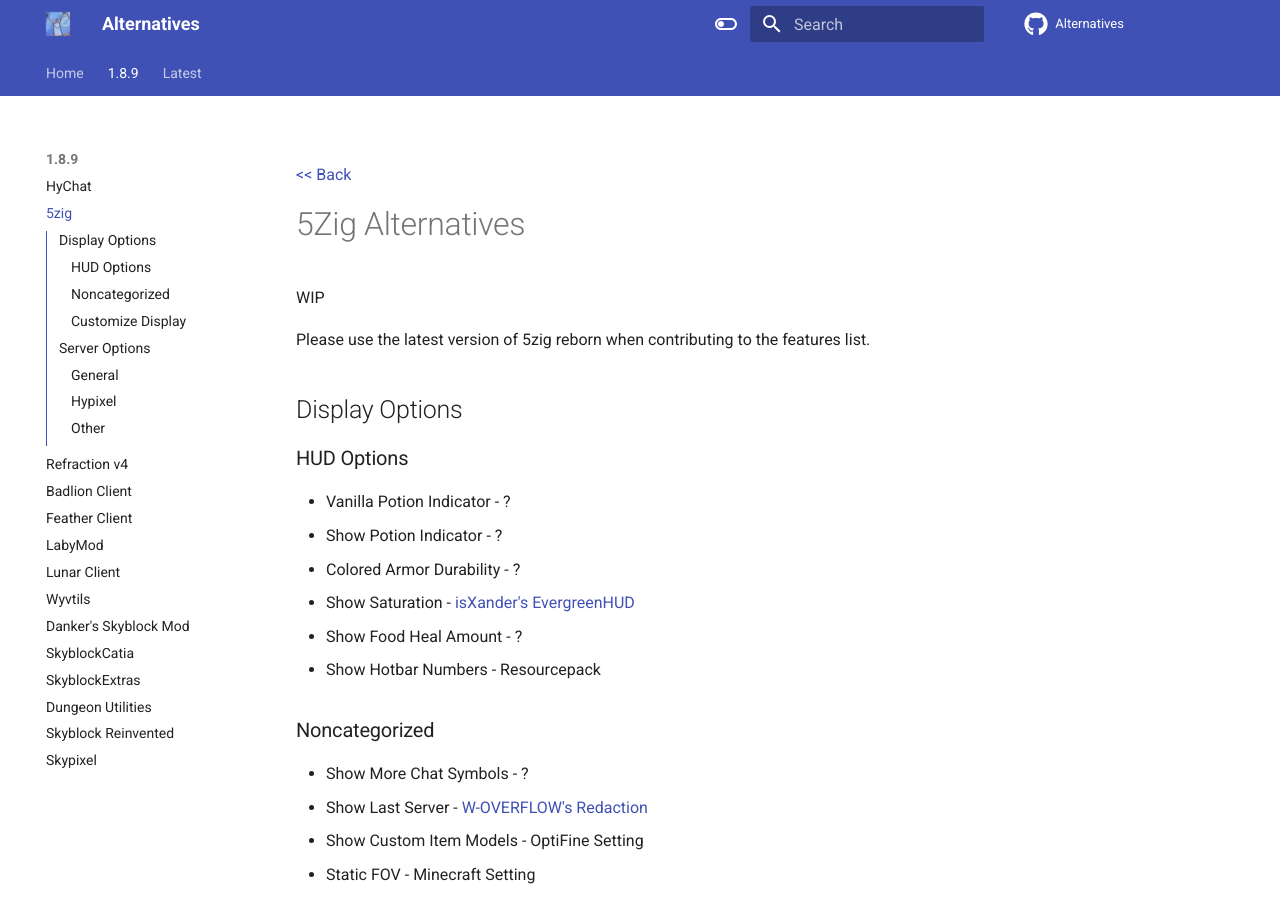
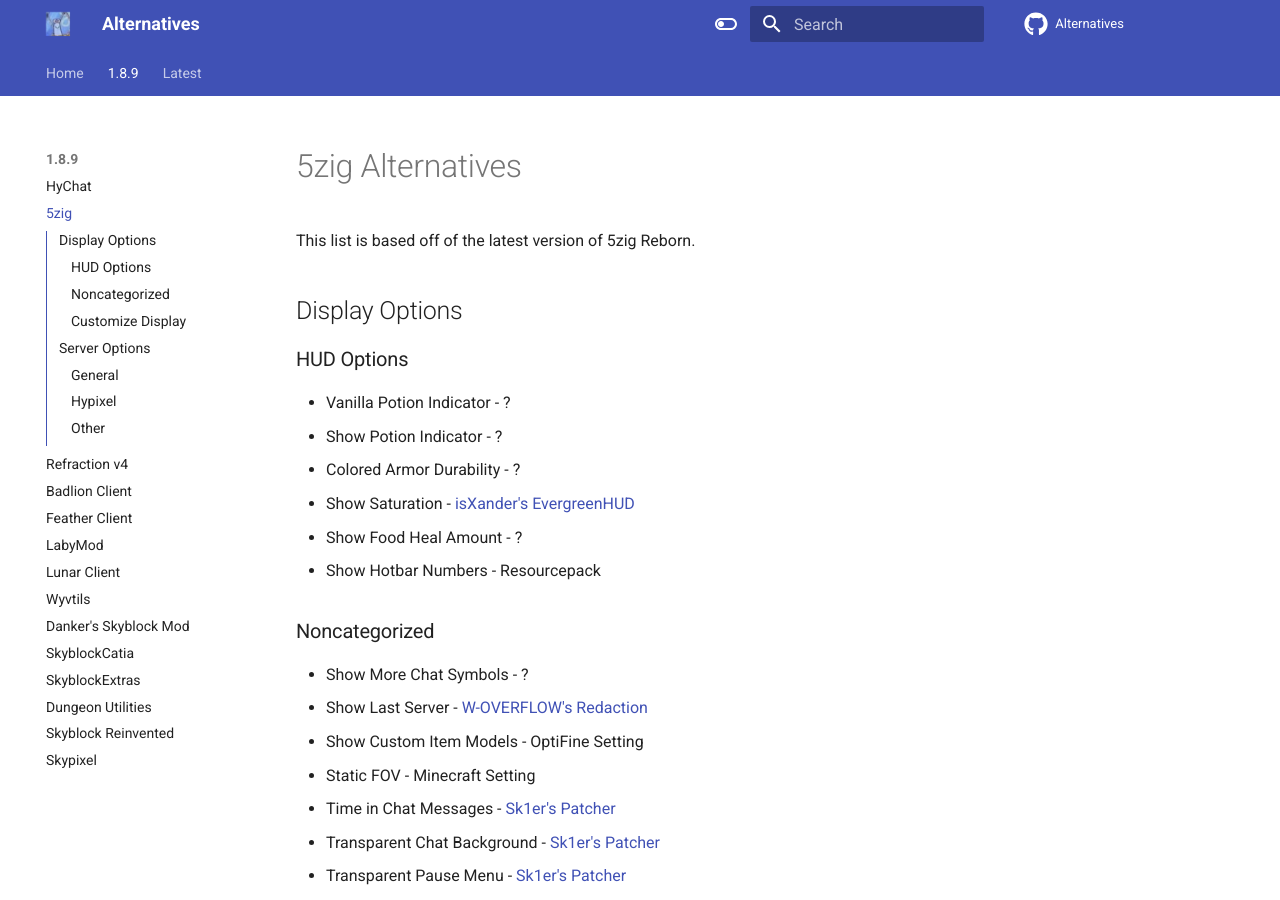
Before and after one commit to MicrocontrollersDev/Alternatives, an MkDocs documentation site: the page built from docs/1.8.9/5zig.md, in a window 1280 px wide and 900 px high. Built offline with MkDocs 1.6.1 and Material for MkDocs 9.7.7, drawn with Linux system fonts in a browser that asks for light colours; comment, search, counter and statistics services are not loaded.

Commit message:
Format 5zig.md.

```diff
--- a/docs/1.8.9/5zig.md
+++ b/docs/1.8.9/5zig.md
@@ -1,72 +1,67 @@
-[<< Back](README.md)
-
-# 5Zig Alternatives
-
-WIP
-
-Please use the latest version of 5zig reborn when contributing to the features list.
+# 5zig Alternatives
+This list is based off of the latest version of 5zig Reborn.
 
 ## Display Options
 
 ### HUD Options
 
-- Vanilla Potion Indicator - ?
-- Show Potion Indicator - ?
-- Colored Armor Durability - ?
-- Show Saturation - [isXander's EvergreenHUD](https://modrinth.com/mod/evergreenhud/versions)
-- Show Food Heal Amount - ?
-- Show Hotbar Numbers - Resourcepack
+* Vanilla Potion Indicator - ?
+* Show Potion Indicator - ?
+* Colored Armor Durability - ?
+* Show Saturation - [isXander's EvergreenHUD](https://modrinth.com/mod/evergreenhud/versions)
+* Show Food Heal Amount - ?
+* Show Hotbar Numbers - Resourcepack
 
 ### Noncategorized
 
-- Show More Chat Symbols - ?
-- Show Last Server - [W-OVERFLOW's Redaction](https://github.com/W-OVERFLOW/REDACTION/releases/latest)
-- Show Custom Item Models - OptiFine Setting
-- Static FOV - Minecraft Setting
-- Time in Chat Messages - [Sk1er's Patcher](https://sk1er.club/mods/patcher)
-- Transparent Chat Background - [Sk1er's Patcher](https://sk1er.club/mods/patcher)
-- Transparent Pause Menu - [Sk1er's Patcher](https://sk1er.club/mods/patcher)
-- Show Own Nametag - [Sk1er's Patcher](https://sk1er.club/mods/patcher)
-- Ping on Tablist - [Sk1er's Patcher](https://sk1er.club/mods/patcher)
-- Ping on Server List - ?
+* Show More Chat Symbols - ?
+* Show Last Server - [W-OVERFLOW's Redaction](https://github.com/W-OVERFLOW/REDACTION/releases/latest)
+* Show Custom Item Models - OptiFine Setting
+* Static FOV - Minecraft Setting
+* Time in Chat Messages - [Sk1er's Patcher](https://sk1er.club/mods/patcher)
+* Transparent Chat Background - [Sk1er's Patcher](https://sk1er.club/mods/patcher)
+* Transparent Pause Menu - [Sk1er's Patcher](https://sk1er.club/mods/patcher)
+* Show Own Nametag - [Sk1er's Patcher](https://sk1er.club/mods/patcher)
+* Ping on Tablist - [Sk1er's Patcher](https://sk1er.club/mods/patcher)
+* Ping on Server List - ?
 
 ### Customize Display
 
-- See [isXander's EvergreenHUD](https://modrinth.com/mod/evergreenhud/versions) for most of the features
+* See [isXander's EvergreenHUD](https://modrinth.com/mod/evergreenhud/versions) for most of the features
 
 ## Server Options
 
 ### General
 
-- Notify on Chat-Mention - [W-OVERFLOW's REDACTION](https://github.com/W-OVERFLOW/REDACTION/releases/latest)
-- Automatically Reconnect - ?
-- Use CMD-Key - ?
-- Show Compass Target - ?
-- Show Large Killsreaks - ?
-- Show Mojang Satus - [GamingGeek's MojangStatus](https://github.com/GamingGeek/MojangStatus/releases/latest)
- - Confirm Disconnect - [Sk1er's Patcher](https://sk1er.club/mods/patcher)
+* Notify on Chat-Mention - [W-OVERFLOW's REDACTION](https://github.com/W-OVERFLOW/REDACTION/releases/latest)
+* Automatically Reconnect - ?
+* Use CMD-Key - ?
+* Show Compass Target - ?
+* Show Large Killsreaks - ?
+* Show Mojang Satus - [GamingGeek's MojangStatus](https://github.com/GamingGeek/MojangStatus/releases/latest)
+* Confirm Disconnect - [Sk1er's Patcher](https://sk1er.club/mods/patcher)
 
 ### Hypixel
 
-- Stats - [KAD7's HyStats](https://download2274.mediafire.com/5o9in79dryzg/so4sw1wn8aso68i/HyStats-v4.1_1.8.9.jar)
-- Guilds - ?
-- Friends - ?
+* Stats - [KAD7's HyStats](https://download2274.mediafire.com/5o9in79dryzg/so4sw1wn8aso68i/HyStats-v4.1_1.8.9.jar)
+* Guilds - ?
+* Friends - ?
 
 ### Other
 
-- Highlight Words - ?
-- 2nd Chat - ?
-- Chat Messages Filter - ?
-- Text Shortcuts - [MattsOnMC's MacroKey Keybinding](https://www.curseforge.com/minecraft/mc-mods/macrokey-keybinding/files/all?filter-game-version=2020709689%3A5806)
-- Text Macros (*!!! Bannable on Hypixel !!!*) - [MattsOnMC's MacroKey Keybinding](https://www.curseforge.com/minecraft/mc-mods/macrokey-keybinding/files/all?filter-game-version=2020709689%3A5806)
-- Username History - [Sk1er's Patcher](https://sk1er.club/mods/patcher)
-- Join Auto-Text **(BANNABLE ON HYPIXEL)** - ?
-- TeamSpeak - ?
-- Discord Presence - [DeDiamondPro's HyCord](https://github.com/DeDiamondPro/HyCord/releases/latest)
-- Friends and Chat System - [Essential](https://essential.gg)
-- Cosmetics - [Essential](https://essential.gg)
+* Highlight Words - ?
+* 2nd Chat - ?
+* Chat Messages Filter - ?
+* Text Shortcuts - [MattsOnMC's MacroKey Keybinding](https://www.curseforge.com/minecraft/mc-mods/macrokey-keybinding/files/all?filter-game-version=2020709689%3A5806)
+* Text Macros (*!!! Bannable on Hypixel !!!*) - [MattsOnMC's MacroKey Keybinding](https://www.curseforge.com/minecraft/mc-mods/macrokey-keybinding/files/all?filter-game-version=2020709689%3A5806)
+* Username History - [Sk1er's Patcher](https://sk1er.club/mods/patcher)
+* Join Auto-Text **(BANNABLE ON HYPIXEL)** - ?
+* TeamSpeak - ?
+* Discord Presence - [DeDiamondPro's HyCord](https://github.com/DeDiamondPro/HyCord/releases/latest)
+* Friends and Chat System - [Essential](https://essential.gg)
+* Cosmetics - [Essential](https://essential.gg)
 
 # Contributors
 
-- [GhoulBoi69](https://github.com/GhoulBoii)
-- [Zetvue](https://zetvue.carrd.co)
+* [GhoulBoi69](https://github.com/GhoulBoii)
+* [Zetvue](https://zetvue.carrd.co)
```
Also changed, not shown: docs/1.8.9/hychat.md (+21 -21 lines).
